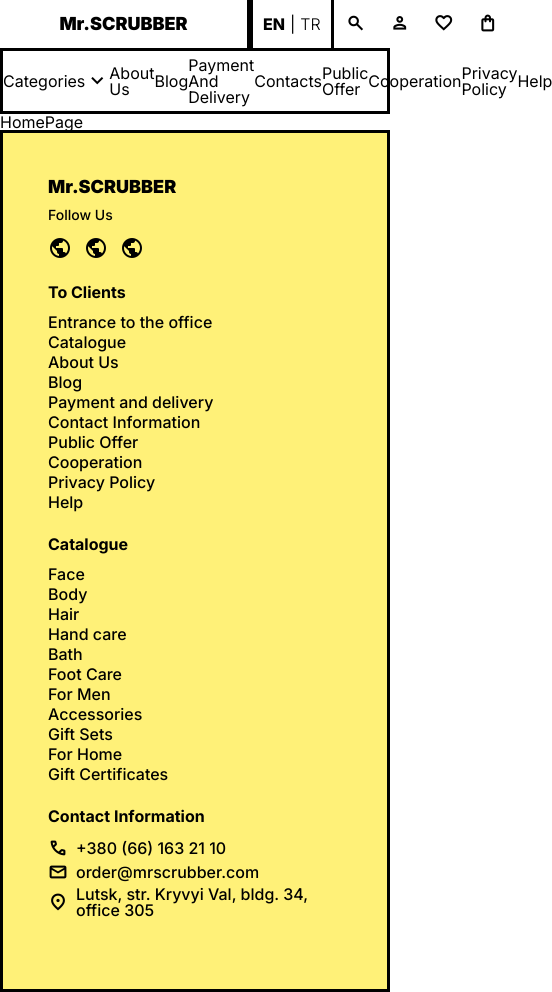
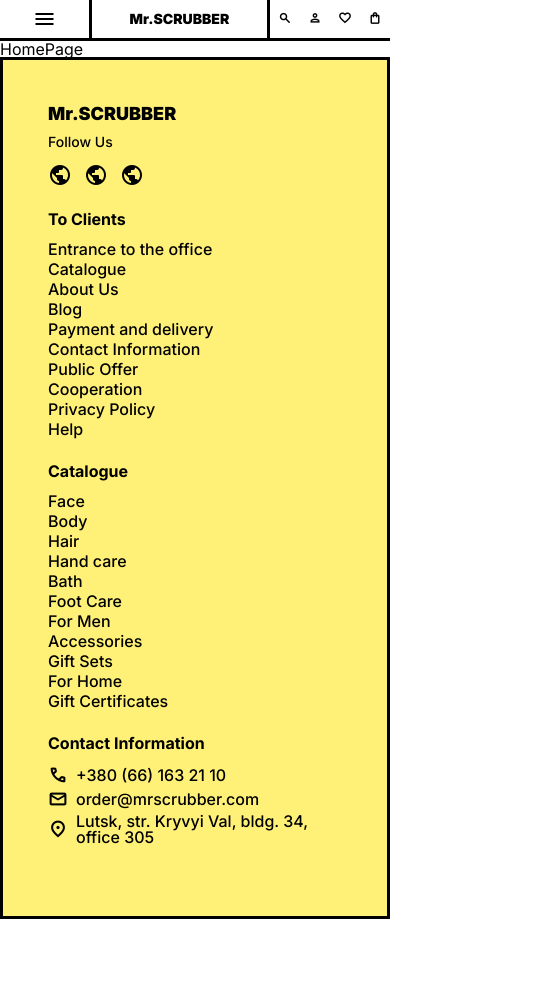
Before and after one commit to kahramanX/creative-ecommerce-project, a React (Create React App) app in the folder client/: page / in a window 390 px wide. Shown: the whole page, 552 px wide, since content can reach past the window. After the commit the page ends 919 px from the top, so only its background shows below. Built offline with nearby package versions, Linux system fonts and the light colour scheme.

Commit message:
header responsive added

```diff
--- a/client/src/assets/styles/components/layouts/footer.scss
+++ b/client/src/assets/styles/components/layouts/footer.scss
@@ -21,6 +21,7 @@
       @media (max-width: 450px) {
         margin-bottom: 22px;
       }
+
       .footer-logo {
         font-size: 18px;
         font-weight: 900;
--- a/client/src/assets/styles/components/layouts/header.scss
+++ b/client/src/assets/styles/components/layouts/header.scss
@@ -3,21 +3,55 @@
 header {
   .header-top-container {
     border-bottom: $bold-border !important;
-
     display: grid;
     justify-content: space-between;
     grid-template-columns: 250px auto;
 
+    @media (max-width: 800px) {
+      grid-template-columns: 1fr 1fr 1fr !important;
+    }
+
+    @media (max-width: 425px) {
+      grid-template-columns: 1fr 2fr 1fr !important;
+    }
+
+    .mobile-menu-btn {
+      display: flex;
+      align-items: center;
+      padding-left: 22px;
+
+      @media (min-width: 800px) {
+        display: none;
+      }
+
+      @media (max-width: 425px) {
+        justify-content: center;
+        padding-left: 0px;
+      }
+    }
+
     .header-top-left {
       border-right: $bold-border !important;
+
+      @media (max-width: 800px) {
+        border-right: none !important;
+        border-left: $bold-border !important;
+      }
+
       .logo {
         font-size: 18px;
         font-weight: 900;
         display: flex;
         align-items: center;
         justify-content: center;
-        padding-top: 15px;
-        padding-bottom: 15px;
+        padding-top: 16px;
+        padding-bottom: 16px;
+
+        @media (max-width: 425px) {
+          font-size: 14px;
+          padding-top: 12px;
+          padding-bottom: 12px;
+        }
       }
     }
 
@@ -25,11 +59,20 @@
       border-left: $bold-border;
       display: flex;
 
+      @media (max-width: 800px) {
+        border-left: none;
+      }
+
       .lang-selection-box {
         display: flex;
         align-items: center;
         padding-left: 10px;
         padding-right: 10px;
+
+        @media (max-width: 800px) {
+          display: none;
+          border-left: none;
+        }
 
         span {
           font-weight: 300;
@@ -61,9 +104,23 @@
           margin-right: 12px;
           margin-left: 12px;
 
+          @media (max-width: 425px) {
+            margin-right: 8px;
+            margin-left: 8px;
+          }
+
+          @media (max-width: 320px) {
+            margin-right: 4px;
+            margin-left: 4px;
+          }
+
           span {
             font-size: 20px;
             font-weight: 600;
+
+            @media (max-width: 425px) {
+              font-size: 14px;
+            }
 
             &:hover {
               cursor: pointer;
@@ -80,9 +137,17 @@
     padding-top: 6px;
     padding-bottom: 6px;
 
+    @media (max-width: 800px) {
+      display: none;
+    }
+
     .menu-list-container {
       display: flex;
       justify-content: space-around;
+
+      @media (max-width: 880px) {
+        font-size: 14px;
+      }
 
       .list-container {
         display: flex;
--- a/client/src/components/layouts/Header/TopContainer.tsx
+++ b/client/src/components/layouts/Header/TopContainer.tsx
@@ -2,9 +2,13 @@
 
 type Props = {};
 
-const TopContainer = (props: Props) => {
+const TopContainer: React.FC = (props: Props) => {
   return (
     <div className="header-top-container">
+      <div className="mobile-menu-btn">
+        <span className="material-symbols-outlined">menu</span>
+      </div>
+
       <div className="header-top-left">
         <div className="logo">Mr.SCRUBBER</div>
       </div>
--- a/client/src/components/layouts/Header/WideMenu.tsx
+++ b/client/src/components/layouts/Header/WideMenu.tsx
@@ -2,7 +2,7 @@
 
 type Props = {};
 
-const WideMenu = (props: Props) => {
+const WideMenu: React.FC = (props: Props) => {
   return (
     <div className="header-bottom-container">
       <div className="menu-list-container">
```
